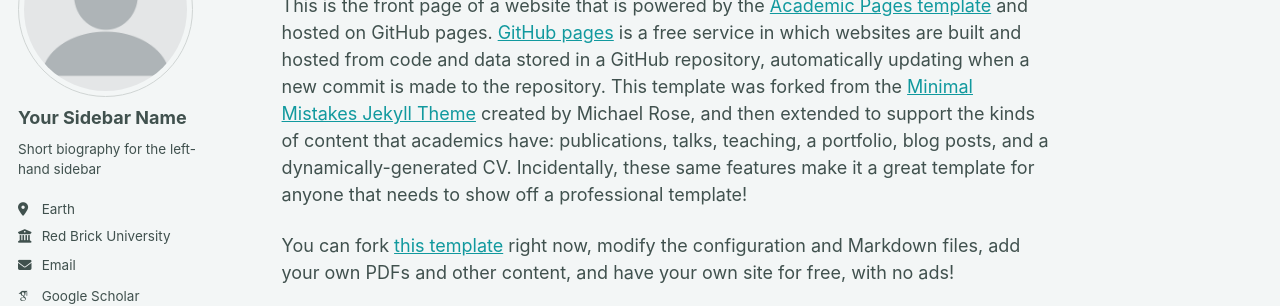
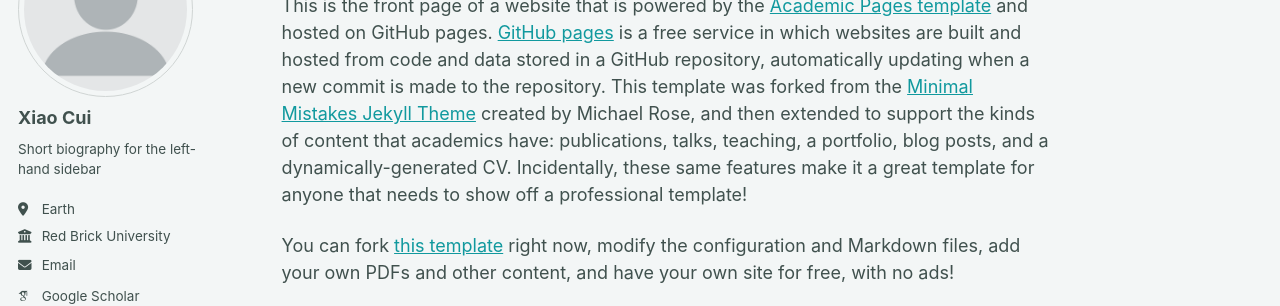
Before and after one commit to 666Xiao666/666Xiao666.github.io, a Jekyll site: the page built from _pages/about.md, in a window 1280 px wide. Shown: the part 179-485 px from the top of the page. Built offline with Jekyll 4.4.1, drawn with Linux system fonts in a browser that asks for light colours; some web fonts are replaced; a script bundle is joined from its source files by our own code; library files that are not in the unit come from our copies.

Commit message:
Update author name in _config.yml

```diff
--- a/_config.yml
+++ b/_config.yml
@@ -24,7 +24,7 @@ repository               : "666Xiao666/666Xiao666.github.io"
 author:
   # Biographic information
   avatar           : "profile.png"
-  name             : "Your Sidebar Name"
+  name             : "Xiao Cui"
   pronouns         : # example: "she/her"
   bio              : "Short biography for the left-hand sidebar"
   location         : "Earth"
```
